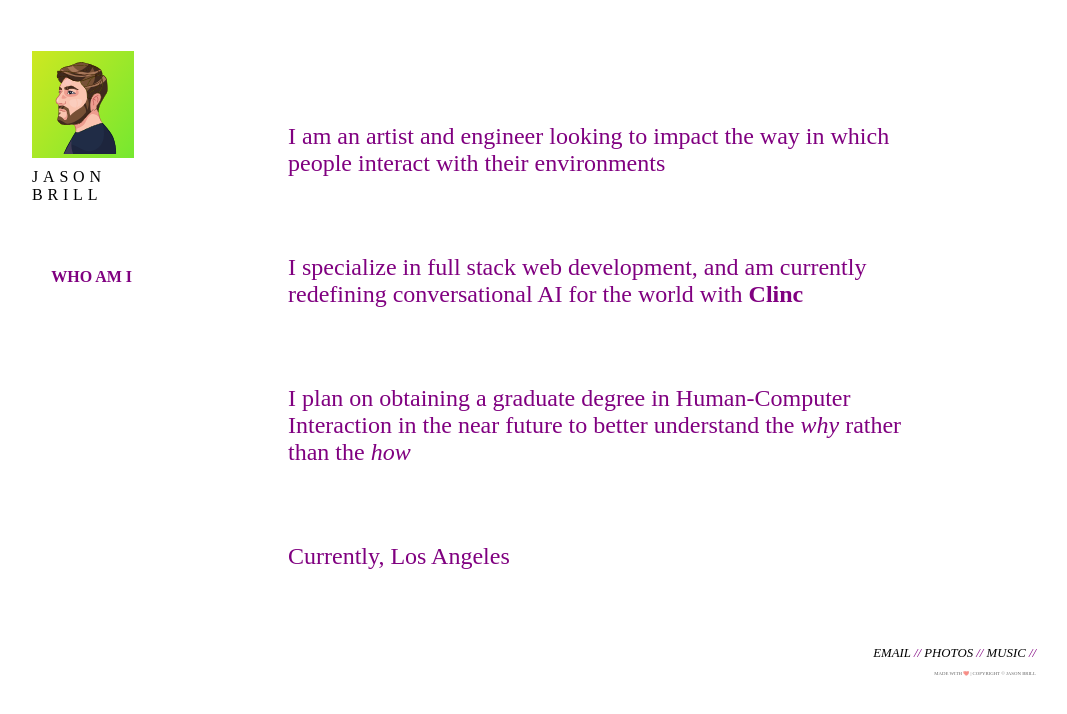
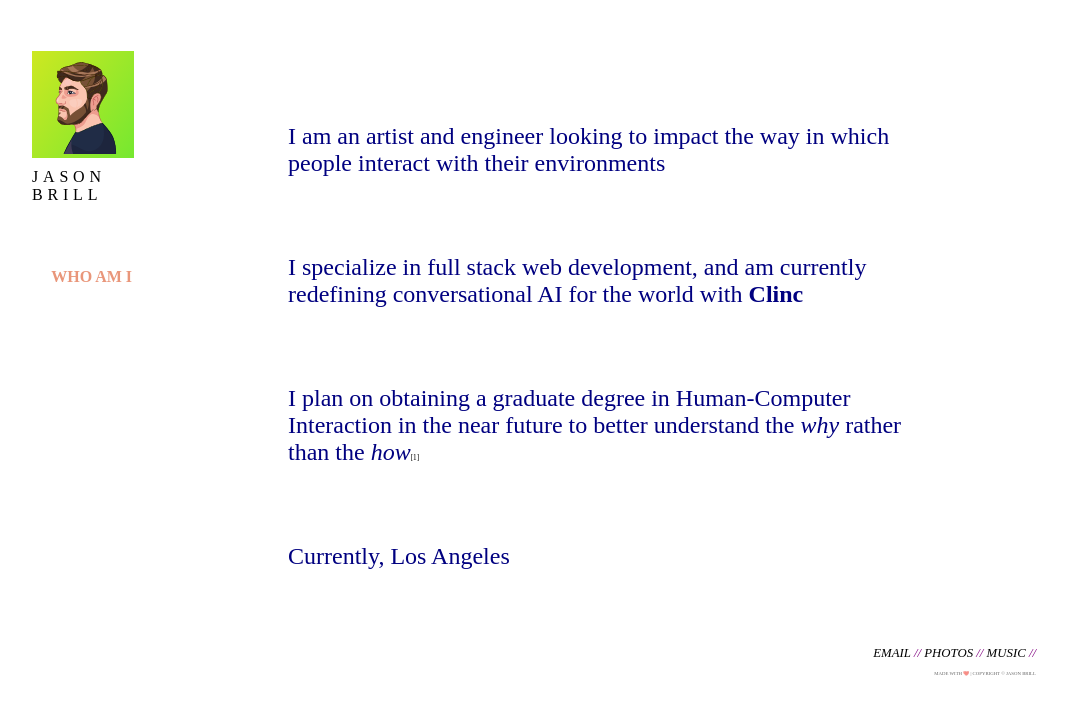
Before and after one commit to jbrill/personal-site, a Vue app: page /about in a window 1280 px wide. Shown: the top 714 px of the page, without its empty margins (96-1163 px from the left). Built offline with nearby package versions, Linux system fonts and the light colour scheme.

Commit message:
Footnote and color tweak

```diff
--- a/src/components/About.vue
+++ b/src/components/About.vue
@@ -19,7 +19,7 @@
         I plan on obtaining a graduate degree in Human-Computer Interaction in
         the near future to better understand the
         <span class="about__contain__italic">why</span> rather than the
-        <span class="about__contain__italic">how</span>
+	<span class="about__contain__italic">how</span><a href="https://knowledge.wharton.upenn.edu/article/constantly-challenging-assumptions-frog-designs-jan-chipchase-has-a-question-for-companies-how-do-you-know-youre-innovative" target="_blank" class="about__contain__footnote">[1]</a>
       </p>
       <p class="about__contain">
         Currently, Los Angeles
@@ -46,12 +46,19 @@ export default {
 .about__contain__outbound-link {
   margin-bottom: 10%;
   font-weight: bolder;
-  color: purple;
+  color: navy;
+}
+.about__contain__footnote {
+  font-size: 30%;
+  margin-top: -5px;
+}
+.about__contain__footnote:hover {
+  cursor: pointer;
 }
 .about__contain {
   margin-bottom: 10%;
   font-weight: normal;
-  color: purple;
+  color: navy;
 }
 .about__contain__italic {
   font-style: italic;
--- a/src/components/Base.vue
+++ b/src/components/Base.vue
@@ -156,7 +156,7 @@ a {
 
 .menu__contain li {
   margin-bottom: 2em;
-  color: purple;
+  color: darksalmon;
   font-weight: bolder;
 }
 
```
